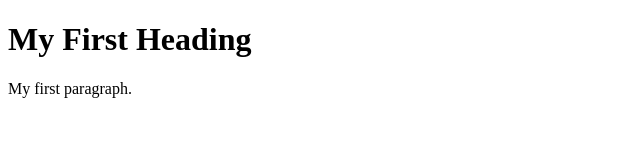
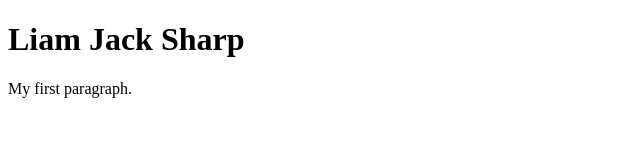
Before and after one commit to LiamSharp26/Website, a plain HTML site: page index.html in a window 1280 px wide. Shown: the whole page, without its empty margins (0-640 px from the left). Drawn offline with Linux system fonts and the light colour scheme.

Commit message:
Update index.html

```diff
--- a/index.html
+++ b/index.html
@@ -2,10 +2,11 @@
 <html>
 <head>
 <title>Page Title</title>
+ <link rel="stylesheet" href="CSS/styles.css">
 </head>
 <body>
 
-<h1>My First Heading</h1>
+<h1 class="Name">Liam Jack Sharp</h1>
 <p>My first paragraph.</p>
 
 </body>
```
